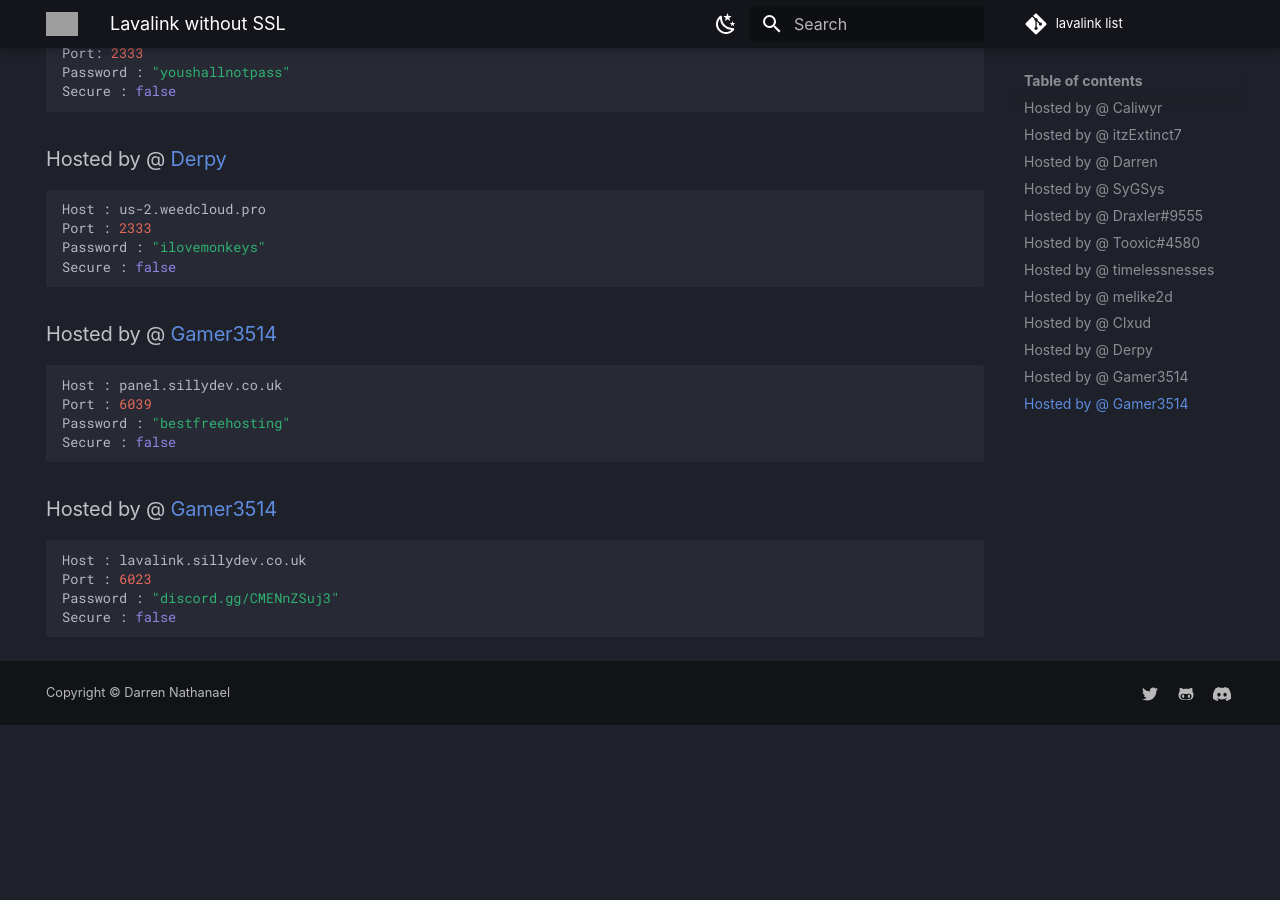
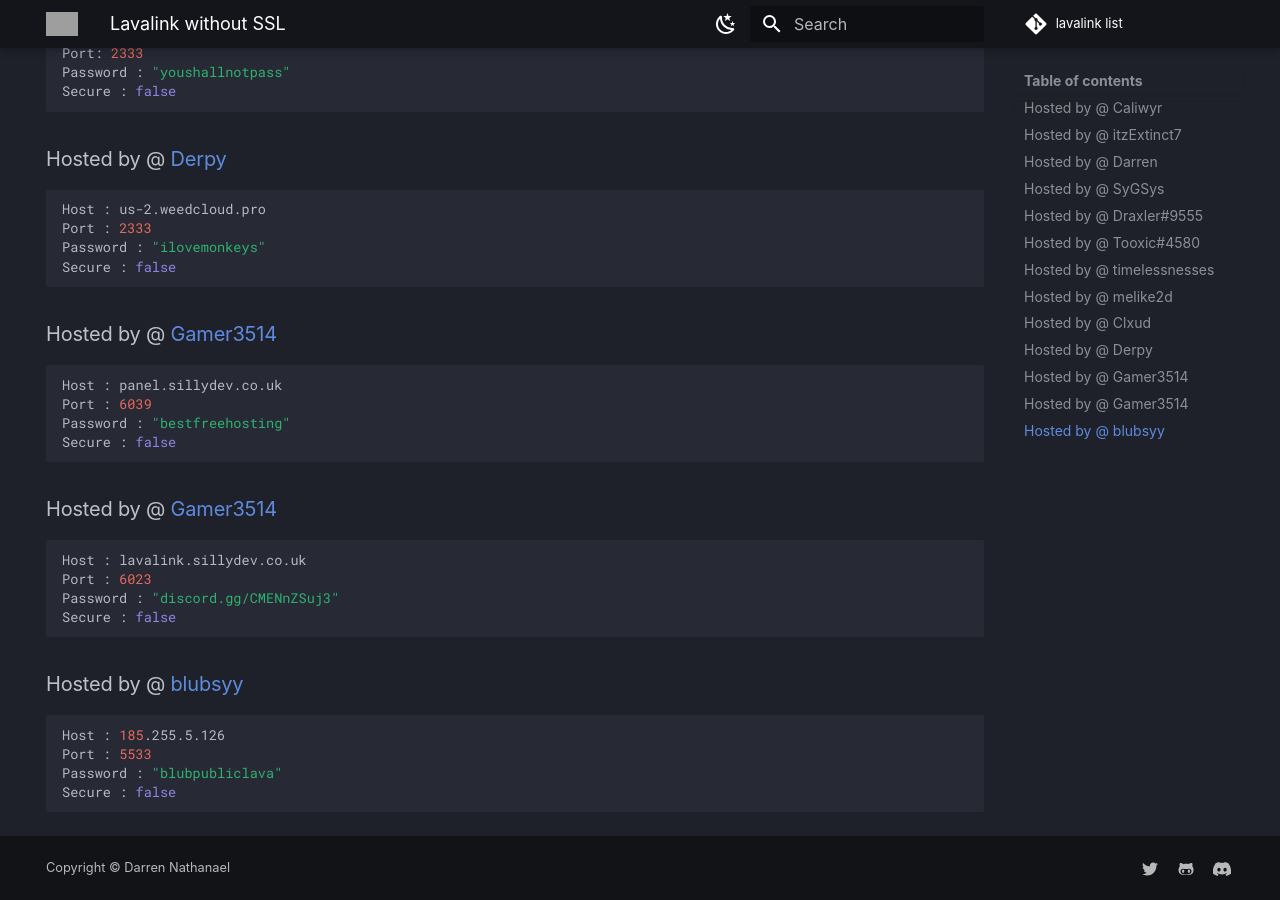
Before and after one commit to DarrenOfficial/lavalink-list, an MkDocs documentation site: the page built from docs/NoSSL/lavalink-without-ssl.md, in a window 1280 px wide and 900 px high, scrolled down 1777 px. Built offline with MkDocs 1.6.1 and Material for MkDocs 9.7.7, drawn with Linux system fonts in a browser that asks for light colours; comment, search, counter and statistics services are not loaded; a style sheet for code colours, icons or effects is not loaded; before the commit the page ends 2502 px from its top, so only the background shows below that; grey boxes are pictures that could not be loaded.

Commit message:
Update lavalink-without-ssl.md (#380)

````diff
--- a/docs/NoSSL/lavalink-without-ssl.md
+++ b/docs/NoSSL/lavalink-without-ssl.md
@@ -104,3 +104,11 @@ Port : 6023
 Password : "discord.gg/CMENnZSuj3"
 Secure : false
 ```
+
+### Hosted by @ [blubsyy](https://discord.gg/zenithbot)
+```bash
+Host : 185.255.5.126
+Port : 5533
+Password : "blubpubliclava"
+Secure : false
+```
````
